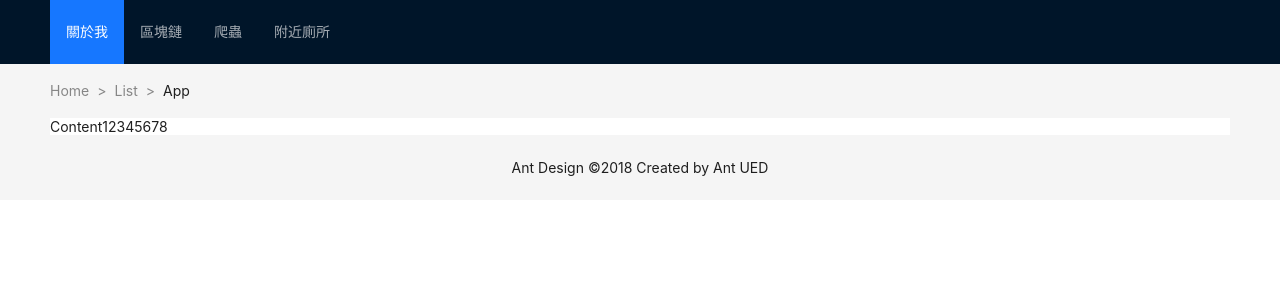
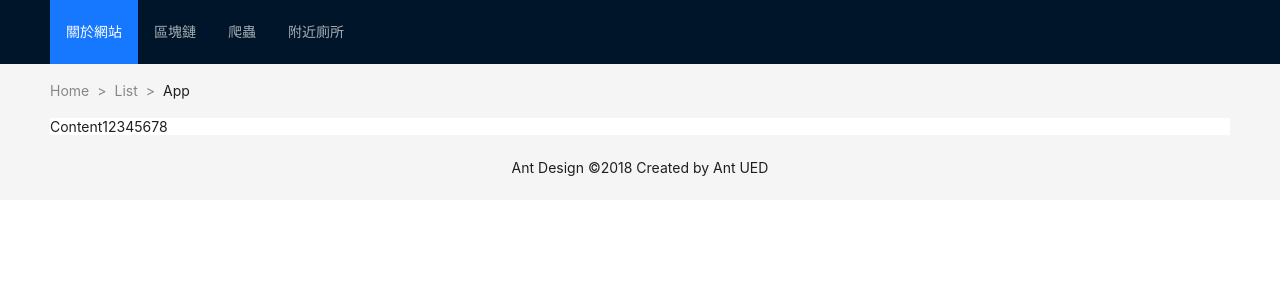
Before and after one commit to a6a18/react-frontend, a React (Create React App) app: page / in a window 1280 px wide. Shown: the top 300 px of the page. Built offline with nearby package versions, Linux system fonts and the light colour scheme.

Commit message:
Update App.js
修改文字 關於我 -> 關於網站

```diff
--- a/src/App.js
+++ b/src/App.js
@@ -1,7 +1,12 @@
 import React from 'react';
 import { Breadcrumb, Layout, Menu, theme } from 'antd';
 
-const menuTitle = [{key:1, label: '關於我'}, {key:2, label: '區塊鏈'}, {key:3, label:'爬蟲'}, {key:4, label: '附近廁所'}];
+const menuTitle = [
+    { key: 1, label: '關於網站' },
+    { key: 2, label: '區塊鏈' },
+    { key: 3, label: '爬蟲' },
+    { key: 4, label: '附近廁所' },
+];
 
 const { Header, Content, Footer } = Layout;
 const App = () => {
@@ -16,7 +21,7 @@ const App = () => {
                     theme="dark"
                     mode="horizontal"
                     defaultSelectedKeys={['1']}
-                    items = {menuTitle}
+                    items={menuTitle}
                 />
             </Header>
             <Content
```
